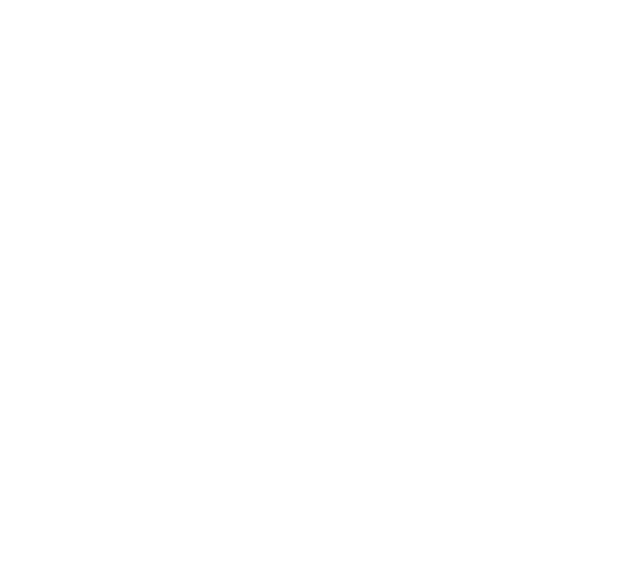
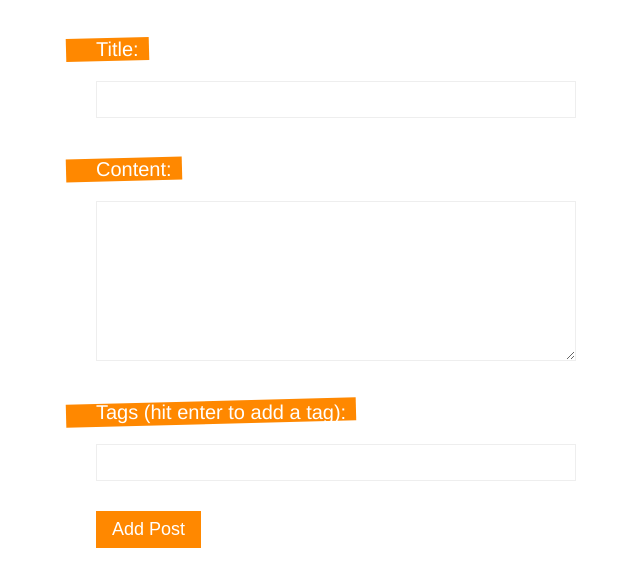
Before and after one commit to massimilianoporzio/dojo-blog, a Vue app: page /create in a window 1280 px wide. Before the commit this address had no page. Shown: the top 586 px of the page, without its empty margins (304-944 px from the left). Built offline with nearby package versions, Linux system fonts and the light colour scheme.

Commit message:
inizio creazione form per add post

```diff
--- a/src/router/index.js
+++ b/src/router/index.js
@@ -1,6 +1,7 @@
 import { createRouter, createWebHistory } from 'vue-router'
 import Home from '../views/Home.vue'
 import Details from "@/views/Details";
+import Create from "@/views/Create";
 
 const routes = [
   {
@@ -13,6 +14,11 @@
     name: 'Details',
     component: Details,
     props: true
+  },
+  {
+    path: '/create',
+    name: 'Create',
+    component: Create
   }
 ]
 
--- /dev/null
+++ b/src/views/Create.vue
@@ -0,0 +1,108 @@
+<template>
+  <div class="create">
+    <form @submit.prevent="handleSubmit">
+      <label>Title:</label>
+      <input v-model="title" type="text" required>
+      <label>Content:</label>
+      <textarea v-model="body" required></textarea>
+      <label>Tags (hit enter to add a tag):</label>
+      <input v-model="tag" type="text" @keydown.enter.prevent="handleKeyDown">
+      <div v-for="tag in tags" :key="tag" class="pill">
+         #{{tag}}
+      </div>
+      <button>Add Post</button>
+    </form>
+  </div>
+</template>
+
+<script setup>
+
+import {ref} from "vue";
+
+const name = "Create"
+const title = ref('')
+const body = ref('')
+const tag = ref('')
+const tags = ref([])
+
+const handleSubmit = async ()=>{
+  const newpost = {
+    title: title.value,
+    body: body.value,
+    tags: tags.value
+  }
+  await fetch("http://localhost:3000/posts",{
+        method: 'POST',
+        headers: {'Content-Type':'application/json'},
+        body: JSON.stringify(newpost)
+      }
+  )
+}
+
+const handleKeyDown = ()=>{
+  if(!tags.value.includes(tag.value)){
+    tag.value = tag.value.replace(/\s/,'') /*remove whitespaces */
+    tags.value.push(tag.value)
+
+  }
+  tag.value=''
+}
+
+</script>
+
+<style>
+form {
+  max-width: 480px;
+  margin: 0 auto;
+  text-align: left;
+}
+input, textarea {
+  display: block;
+  margin: 10px 0;
+  width: 100%;
+  box-sizing: border-box;
+  padding: 10px;
+  border: 1px solid #eee;
+}
+textarea {
+  height: 160px;
+}
+label {
+  display: inline-block;
+  margin-top: 30px;
+  position: relative;
+  font-size: 20px;
+  color: white;
+  margin-bottom: 10px;
+}
+label::before {
+  content: "";
+  display: block;
+  width: 100%;
+  height: 100%;
+  background: #ff8800;
+  position: absolute;
+  z-index: -1;
+  padding-right: 40px;
+  left: -30px;
+  transform: rotateZ(-1.5deg);
+}
+button {
+  display: block;
+  margin-top: 30px;
+  background: #ff8800;
+  color: white;
+  border: none;
+  padding: 8px 16px;
+  font-size: 18px
+}
+.pill {
+  display: inline-block;
+  margin: 10px 10px 0 0;
+  color: #444;
+  background: #ddd;
+  padding: 8px;
+  border-radius: 20px;
+  font-size: 14px;
+}
+</style>
```
